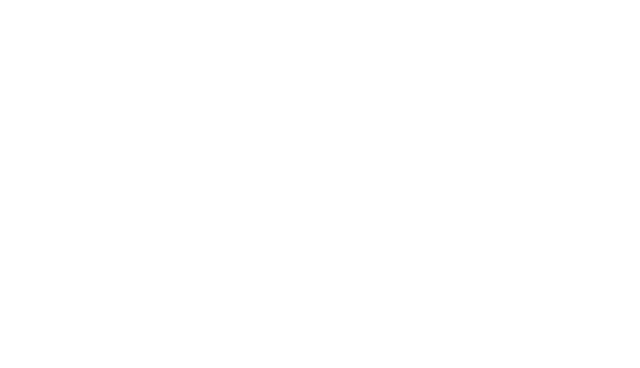
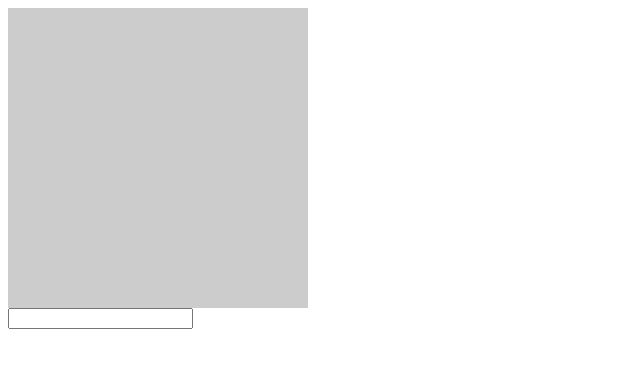
Before and after one commit to NoirMind/Homework-JS, a plain HTML site: page index.html in a window 1280 px wide. Shown: the whole page, without its empty margins (0-640 px from the left). Drawn offline with Linux system fonts and the light colour scheme.

Commit message:
doM began

```diff
--- a/app.js
+++ b/app.js
@@ -183,3 +183,13 @@
 //         console.log(initialState);
 //     }
 // }
+
+let hello = document.querySelector(".hello");
+hello.style.width = "300px"
+hello.style.height = "300px"
+hello.style.background = "#ccc"
+
+hello.addEventListener("click", (event) =>{
+    console.log("x:", event.offsetX, "Y:", event.offsetY);
+    console.log(event.target.value);
+})
--- a/index.html
+++ b/index.html
@@ -7,8 +7,8 @@
 </head>
 <body>
 
-
-
+    <div class="hello"></div>
+    <input type="text" class="input">
     <script src="./app.js"></script>
 </body>
 </html>
```
